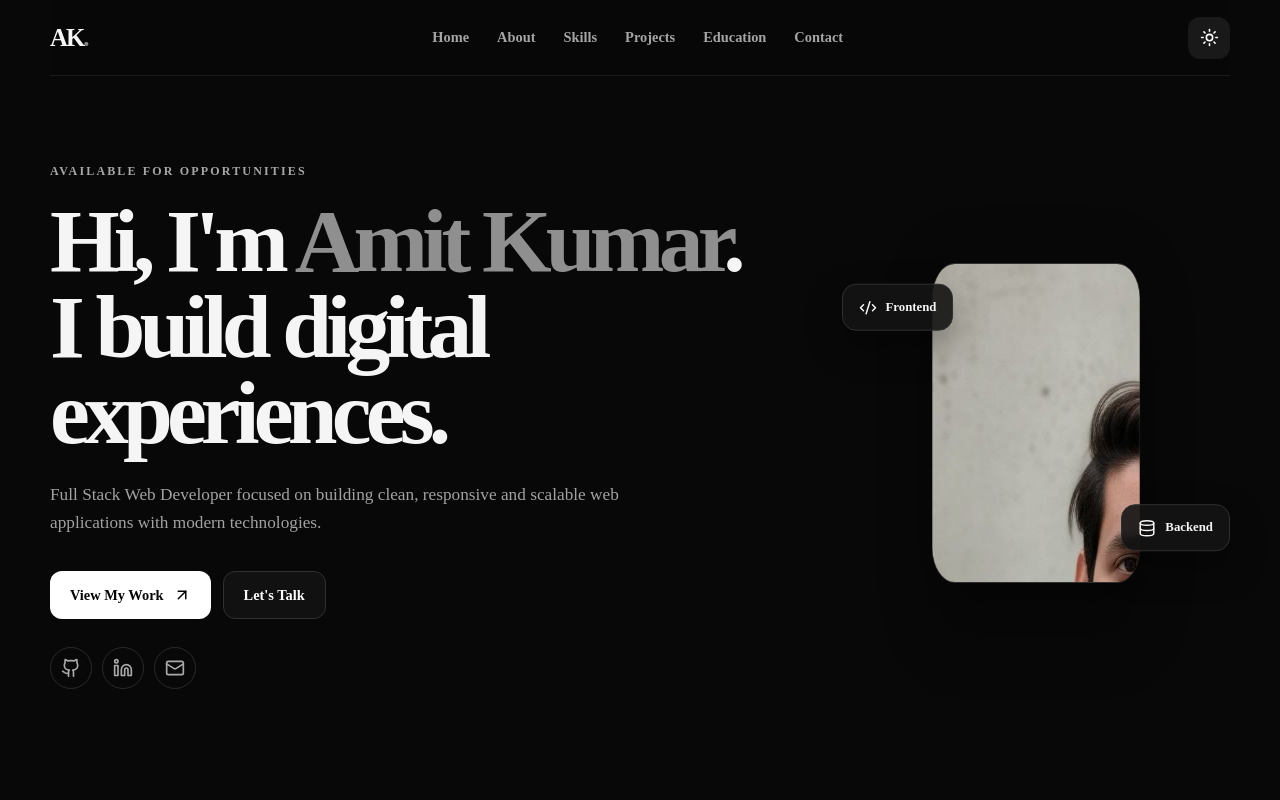
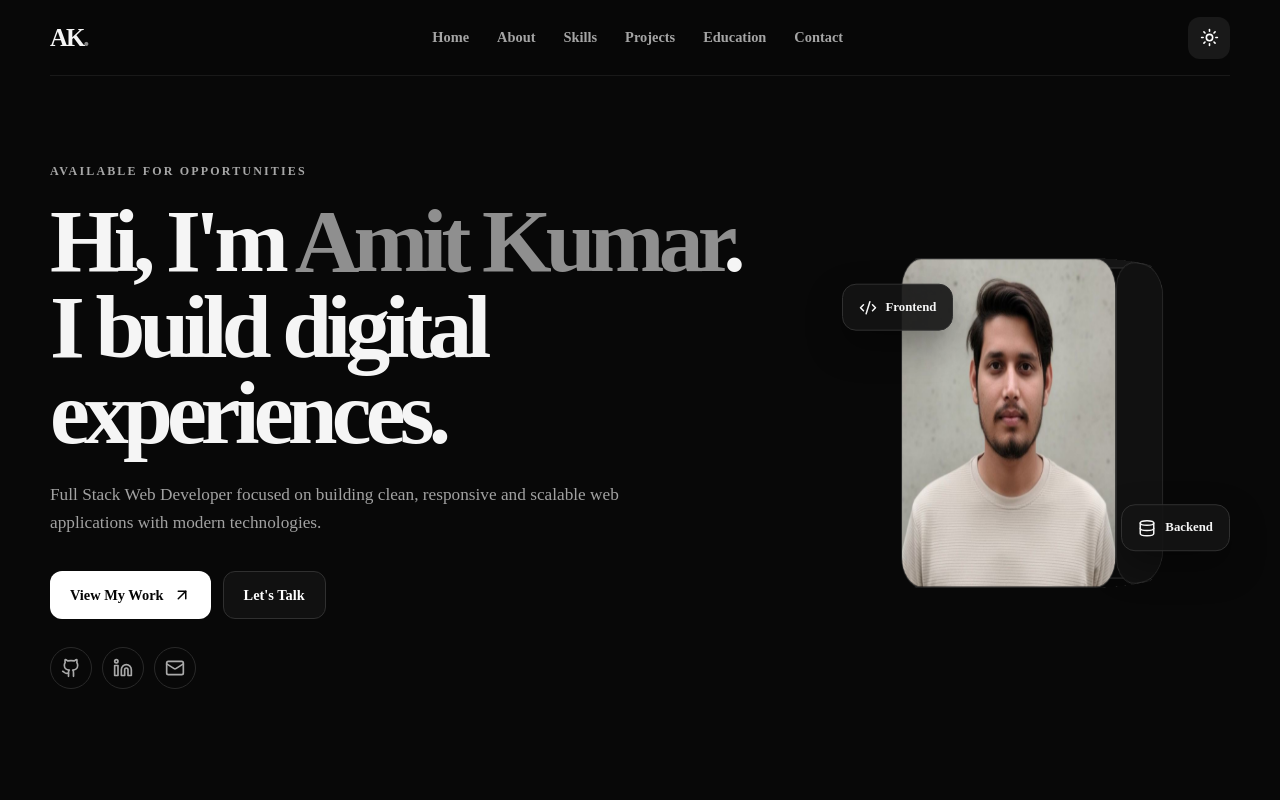
Before and after one commit to amitkumar-7393/amit-portfolio, a React (Vite) app in the folder client/: page / in a window 1280 px wide. Shown: the top 800 px of the page. Built offline with nearby package versions, Linux system fonts and the light colour scheme.

Commit message:
Enhance profile styles with 3D transformations
Updated profile styles for 3D effect and adjusted dimensions.

```diff
--- a/client/src/index.css
+++ b/client/src/index.css
@@ -300,25 +300,69 @@ main {
 
 .profile-3d {
   width: min(320px, 80vw);
-  aspect-ratio: 1;
+  height: min(320px, 80vw);
+  position: relative;
+  transform-style: preserve-3d;
+  perspective: 1200px;
+}
+
+.profile-face {
+  position: absolute;
+  width: 100%;
+  height: 100%;
+  border: 1px solid #303030;
+  background: #090909;
+  border-radius: 30px;
+  overflow: hidden;
+  backface-visibility: visible;
+}
+
+.profile-front {
+  transform: translateZ(35px);
+}
+
+.profile-back {
+  transform: rotateY(180deg) translateZ(35px);
   display: grid;
   place-items: center;
-  border: 1px solid #303030;
-  border-radius: 35px;
-  background: #090909;
-  box-shadow: 0 30px 80px rgba(0, 0, 0, 0.45);
-  overflow: hidden;
-  transform-style: preserve-3d;
-  perspective: 1000px;
-}
-
-.profile-image {
+  font-size: 70px;
+  font-weight: 800;
+}
+
+.profile-right {
+  width: 70px;
+  right: -35px;
+  transform: rotateY(90deg);
+  background: #111;
+}
+
+.profile-left {
+  width: 70px;
+  left: -35px;
+  transform: rotateY(-90deg);
+  background: #111;
+}
+
+.profile-top {
+  height: 70px;
+  top: -35px;
+  transform: rotateX(90deg);
+  background: #151515;
+}
+
+.profile-bottom {
+  height: 70px;
+  bottom: -35px;
+  transform: rotateX(-90deg);
+  background: #070707;
+}
+
+.profile-front img {
   width: 100%;
   height: 100%;
   object-fit: cover;
-  border-radius: 35px;
   display: block;
-}
+  }
 
 .profile-initials {
   font-size: clamp(4rem, 10vw, 7rem);
```
